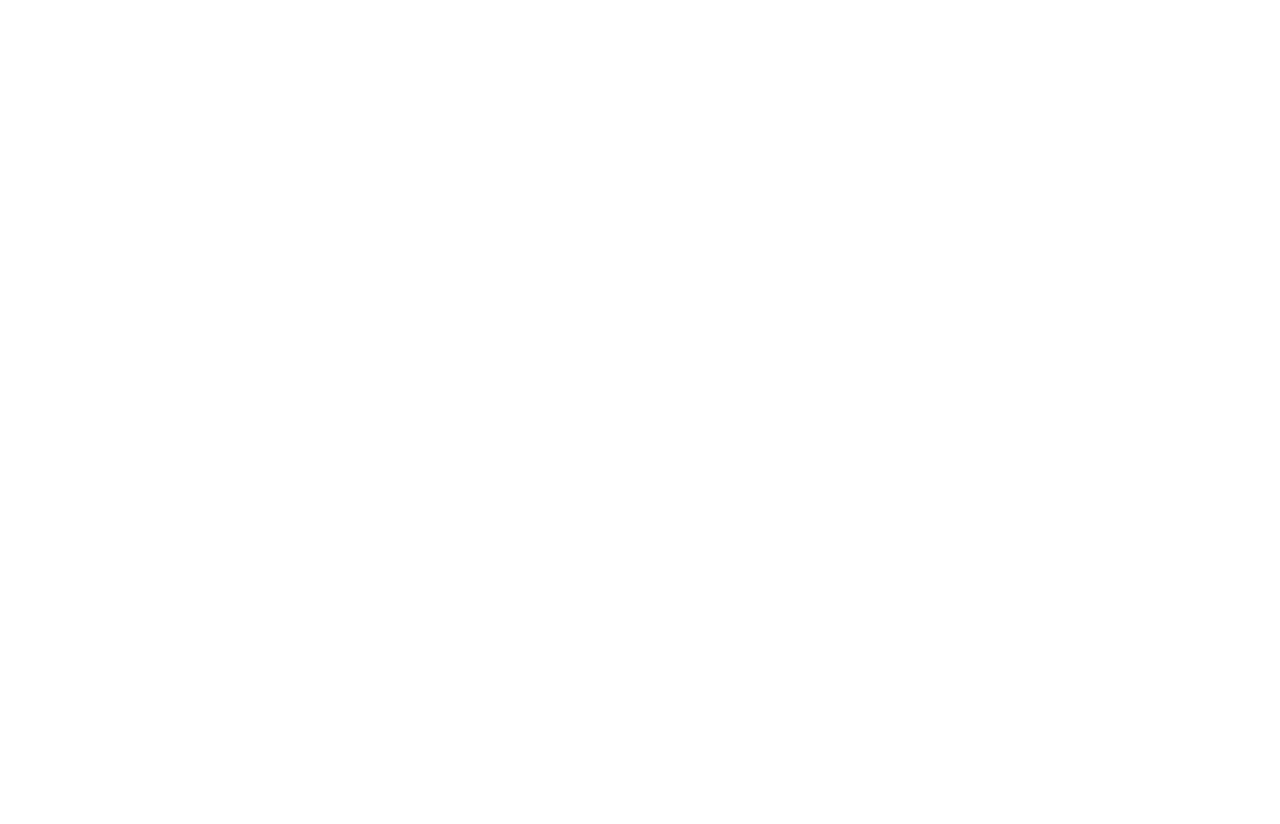
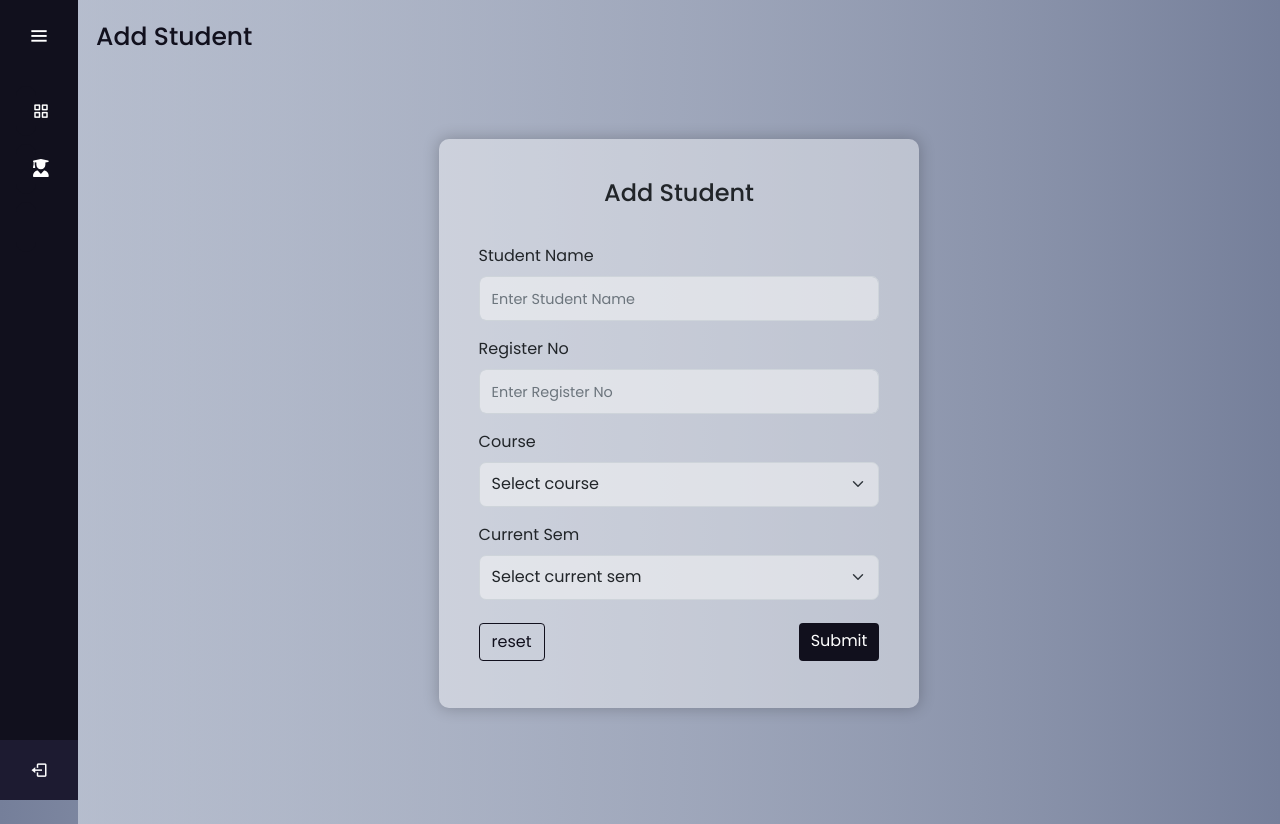
Before and after one commit to fasilkp/internal-mark-uploader, a React (Create React App) app: page /admin/add-student in a window 1280 px wide. Before the commit this address had no page. Before the commit the page ends 800 px from the top, so only its background shows below. Built offline with nearby package versions, Linux system fonts and the light colour scheme; grey boxes are pictures that could not be loaded.

Commit message:
edit teacher added

```diff
--- a/src/App.css
+++ b/src/App.css
@@ -3,3 +3,6 @@
   background: -webkit-linear-gradient(to left, #d7dde8a1, #757F9A);  /* Chrome 10-25, Safari 5.1-6 */
   background: linear-gradient(to left, #d7dde8a1, #757F9A); /* W3C, IE 10+/ Edge, Firefox 16+, Chrome 26+, Opera 12+, Safari 7+ */
 }
+.links{
+  text-decoration: none;
+}
--- a/src/App.js
+++ b/src/App.js
@@ -9,10 +9,14 @@
     <Router>
         <div className="App">
           <Routes>
-          <Route path={"/"} element={<Admin tag="Course"/>}/>
-          <Route path={"/student"} element={<Admin tag="Student"/>}/>
-          <Route path={"/teacher"} element={<Admin tag="Teachers"/>}/>
-          <Route path={"/add-student"} element={<Admin tag="AddStudent"/>}/>
+          <Route path={"/admin"} element={<Admin tag="Course"/>}/>
+          <Route path={"/admin/student"} element={<Admin tag="Student"/>}/>
+          <Route path={"/admin/teacher"} element={<Admin tag="Teachers"/>}/>
+          <Route path={"/admin/add-student"} element={<Admin tag="AddStudent"/>}/>
+          <Route path={"/admin/edit-student"} element={<Admin tag="EditStudent"/>}/>
+          <Route path={"/admin/add-course"} element={<Admin tag="AddCourse"/>}/>
+          <Route path={"/admin/add-teacher"} element={<Admin tag="AddTeacher"/>}/>
+          <Route path={"/admin/edit-teacher"} element={<Admin tag="EditTeacher"/>}/>
         </Routes>
         </div>
 
--- /dev/null
+++ b/src/Components/AddStudent/AddStudent.js
@@ -0,0 +1,52 @@
+import React from 'react'
+import { Fragment } from 'react/cjs/react.development'
+import "../../common styles/containerStyles.css"
+
+function AddStudent() {
+  return (
+      <Fragment>
+    <div className="text">Add Student</div>
+    <div className="main">
+    <div className="form-container">
+        <form>
+            <div className="mb-3"><h4 className="container-header">Add Student</h4></div>
+            <div className="mb-3">
+              <label for="name" className="form-label">Student Name</label>
+              <input type="text" className="form-control" id="name" placeholder='Enter Student Name' />
+            </div>
+            <div className="mb-3">
+              <label for="reg" className="form-label">Register No</label>
+              <input type="text" className="form-control" id="reg" placeholder='Enter Register No' />
+            </div>
+
+            <div className="mb-3">
+                <label for="exampleInputPassword1" className="form-label">Course</label>
+                <select className="form-select" aria-label="Default select example">
+                <option selected disabled>Select course</option>
+                <option value="1">BCA</option>
+                <option value="2">BSc Computer Science</option>
+                <option value="3">BBA</option>
+                </select>
+            </div>
+            <div className="mb-3">
+                <label for="exampleInputPassword1" className="form-label">Current Sem</label>
+                <select className="form-select" aria-label="Default select example">
+                <option selected>Select current sem</option>
+                <option value="1">One</option>
+                <option value="2">Two</option>
+                <option value="3">Three</option>
+                </select>
+            </div>
+
+            <div className="btn">
+                <button type="reset" className="btn btn-danger">reset</button>
+                <button type="submit" className="btn btn-primary">Submit</button>
+            </div>
+          </form>
+    </div>
+</div>
+</Fragment>
+  )
+}
+
+export default AddStudent
--- a/src/Components/Add Student/AddStudent.js
+++ b/src/Components/EditStudent/EditStudent.js
@@ -2,26 +2,26 @@
 import { Fragment } from 'react/cjs/react.development'
 import "../../common styles/containerStyles.css"
 
-function AddStudent() {
+function EditStudent() {
   return (
       <Fragment>
-    <div className="text">Student</div>
+    <div className="text">Edit Student</div>
     <div className="main">
     <div className="form-container">
         <form>
             <div className="mb-3">
               <label for="exampleInputEmail1" className="form-label">Student Name</label>
-              <input type="text" className="form-control" id="exampleInputEmail1" placeholder='Enter Student Name' />
+              <input type="text" value="Fasil" className="form-control" id="exampleInputEmail1" placeholder='Enter Student Name' />
             </div>
             <div className="mb-3">
               <label for="exampleInputEmail1" className="form-label">Register No</label>
-              <input type="text" className="form-control" id="exampleInputEmail1" placeholder='Enter Register No' />
+              <input type="text" value="MSATSCS021" className="form-control" id="exampleInputEmail1" placeholder='Enter Register No' />
             </div>
 
             <div className="mb-3">
                 <label for="exampleInputPassword1" className="form-label">Course</label>
-                <select className="form-select" aria-label="Default select example">
-                <option selected>Select course</option>
+                <select className="form-select" value='2' aria-label="Default select example">
+                <option selected  disabled>Select course</option>
                 <option value="1">BCA</option>
                 <option value="2">BSc Computer Science</option>
                 <option value="3">BBA</option>
@@ -29,11 +29,14 @@
             </div>
             <div className="mb-3">
                 <label for="exampleInputPassword1" className="form-label">Current Sem</label>
-                <select className="form-select" aria-label="Default select example">
+                <select className="form-select" value="6" aria-label="Default select example">
                 <option selected>Select current sem</option>
-                <option value="1">One</option>
-                <option value="2">Two</option>
-                <option value="3">Three</option>
+                <option value="1">First</option>
+                <option value="2">Second</option>
+                <option value="3">Third</option>
+                <option value="4">Fourth</option>
+                <option value="5">Fifth</option>
+                <option value="6">Sixth</option>
                 </select>
             </div>
 
@@ -48,4 +51,4 @@
   )
 }
 
-export default AddStudent
+export default EditStudent
--- /dev/null
+++ b/src/Components/EditTaecher.js/EditTeacher.js
@@ -0,0 +1,37 @@
+import React from 'react'
+import { Fragment } from 'react/cjs/react.development'
+import "../../common styles/containerStyles.css"
+
+function EditTeacher() {
+  return (
+      <Fragment>
+    <div className="text">Add Teacher</div>
+    <div className="main">
+    <div className="form-container">
+        <form>
+            <div className="mb-3"><h4 className="container-header">Enter Teacher Details</h4></div>
+            <div className="mb-3">
+              <label for="name" className="form-label">Teacher Name</label>
+              <input type="text" className="form-control" id="name" placeholder='Enter Student Name' />
+            </div>
+            <div className="mb-3">
+              <label for="reg" className="form-label">Register No</label>
+              <input type="text" className="form-control" id="reg" placeholder='Enter Register No' />
+            </div>
+            <div className="mb-3">
+              <label for="email" className="form-label">Email</label>
+              <input type="email" className="form-control" id="email" placeholder='Enter Email Id' />
+            </div>
+
+            <div className="btn">
+                <button type="reset" className="btn btn-danger">reset</button>
+                <button type="submit" className="btn btn-primary">Submit</button>
+            </div>
+          </form>
+    </div>
+</div>
+</Fragment>
+  )
+}
+
+export default EditTeacher
--- a/src/Components/course/Course.js
+++ b/src/Components/course/Course.js
@@ -1,6 +1,7 @@
 import React from 'react'
 import '../../common styles/listStyle.css'
 import { FontAwesomeIcon } from "@fortawesome/react-fontawesome";
+import { Link } from 'react-router-dom';
 import { Fragment } from 'react/cjs/react.development';
 function Course() {
   return (
@@ -98,7 +99,7 @@
 
             </div>
             <div className="button">
-                <button className="add-button">Add Courses</button>
+            <Link className='links'to="/admin/add-course"><button className="add-button">Add Student</button></Link>
             </div>
         </div>
     </div>
--- a/src/Components/student/Student.js
+++ b/src/Components/student/Student.js
@@ -2,6 +2,7 @@
 import '../../common styles/listStyle.css'
 import { FontAwesomeIcon } from "@fortawesome/react-fontawesome";
 import { Fragment } from 'react/cjs/react.development';
+import {Link} from 'react-router-dom'
 function Student() {
   return (
     <Fragment>
@@ -20,7 +21,7 @@
                     <div className="title">name </div>
                     <div className="title">BSc Computer Science</div>
                     <div className="title buttons">
-                        <div className="list-icon"><FontAwesomeIcon icon="pen"/></div>
+                        <Link to='/admin/edit-student'><div className="list-icon"><FontAwesomeIcon icon="pen"/></div></Link>
                         <div className="list-icon"><FontAwesomeIcon icon="trash"/></div>
 
                     </div>
@@ -79,7 +80,7 @@
 
             </div>
             <div className="button">
-                <button className="add-button">Add Courses</button>
+            <Link className='links'to="/admin/add-student"><button className="add-button">Add Student</button></Link>
             </div>
         </div>
     </div>
--- a/src/common styles/containerStyles.css
+++ b/src/common styles/containerStyles.css
@@ -6,20 +6,27 @@
     padding: 40px;
     box-shadow: 0px 0px 15px 1px hsla(0, 0%, 0%, 0.212);
 }
-
+.container-header{
+  text-align: center;
+  padding-bottom: 20px;
+}
 .btn{
     display: flex;
-    justify-content: flex-end;
-    position: relative;
-    bottom: -10px;
+    justify-content: space-between;
 
 }
-.btn button:nth-child(2){
-    margin-left: 10px;
-}
+
 .btn-primary{
   background-color:#11101D;
   border:none;
+  margin-right: -13px;
+
+}
+.btn-danger{
+  background: none;
+  color: #11101D;
+  border: 1.5px solid #11101D;
+  margin-left: -13px;
 }
 .main{
     display: flex;
@@ -41,6 +48,11 @@
   color: #11101D;
   border: 1.5px solid #11101D;
 }
+.form-control, .form-select{
+  background-color: rgba(250, 250, 250, 0.5);
+  height: 45px;
+  border-radius:7px;
+}
 
 @media screen and (max-width: 900px) {
     .form-container{
@@ -60,4 +72,7 @@
     .main{
       margin-top: 0%;
     }
+    .form-container{
+      margin: 30px 0px 10px 0px;
+    }
   }
--- a/src/common styles/listStyle.css
+++ b/src/common styles/listStyle.css
@@ -114,9 +114,8 @@
     margin-top:10px ;
 }
 .add-button{
-    width: 85%;
+    width: 79vw;
     height: 45px;
-    position: fixed;
     bottom: 5px;
     color: white;
     background: #11101D;
@@ -133,6 +132,7 @@
 .container{
     animation: anime .7s;
 }
+
 @keyframes anime{
     from{
         width: 0%; opacity: 0%;
--- a/src/pages/Admin Pages/admin/Admin.css
+++ b/src/pages/Admin Pages/admin/Admin.css
@@ -270,6 +270,3 @@
 .sidebar .menuClicked .a .links_name {
     color: #11101d;
 }
-.links{
-  text-decoration: none;
-}
--- a/src/pages/Admin Pages/admin/Admin.js
+++ b/src/pages/Admin Pages/admin/Admin.js
@@ -3,15 +3,23 @@
 import Course from "../../../Components/course/Course"
 import Teachers from "../../../Components/teachers/Teachers"
 import Student from "../../../Components/student/Student"
-import AddStudent from "../../../Components/Add Student/AddStudent";
+import AddStudent from "../../../Components/AddStudent/AddStudent";
+import EditStudent from "../../../Components/EditStudent/EditStudent";
+import AddCourse from "../../../Components/AddCourse/AddCourse";
+import AddTeacher from "../../../Components/AddTeacher/AddTeacher";
 import { FontAwesomeIcon } from "@fortawesome/react-fontawesome";
+import EditTeacher from "../../../Components/EditTaecher.js/EditTeacher";
 import { Link } from "react-router-dom";
 
 const components = {
   Course,
   Student,
   Teachers,
-  AddStudent
+  AddStudent,
+  EditStudent,
+  AddCourse,
+  AddTeacher,
+  EditTeacher
 };
 
 function Admin(props) {
@@ -32,7 +40,7 @@
         </div>
         <ul className="nav-list">
           <li onClick={()=>{setClicked({...obj, courses:true})}} className={clicked.courses ? "menuClicked" : ""}>
-            <Link className="links" to="/">
+            <Link className="links" to="/admin">
               <div className="a">
               <i className="bx bx-grid-alt"></i>
               <span className="links_name">Courses</span>
@@ -41,7 +49,7 @@
             <span className="tooltip">Courses</span>
           </li>
           <li onClick={()=>{setClicked({...obj, Students:true})}} className={clicked.Students ? "menuClicked" : ""}>
-          <Link className="links" to="/student">
+          <Link className="links" to="/admin/student">
             <div className="a">
               <i> <FontAwesomeIcon icon="user-graduate" className="icons" /></i>
               <span className="links_name">Students</span>
@@ -50,7 +58,7 @@
             <span className="tooltip">Students</span>
           </li>
           <li onClick={()=>{setClicked({...obj, teachers:true})}} className={clicked.teachers ? "menuClicked" : ""}>
-          <Link className="links" to="/teacher">
+          <Link className="links" to="/admin/teacher">
             <div className="a">
             <i> <FontAwesomeIcon icon="chalkboard-teacher" className="icons" /></i>
               <span className="links_name">Teachers</span>
```
Also changed, not shown: 1 other file (tests, documents, lock files or other folders).
